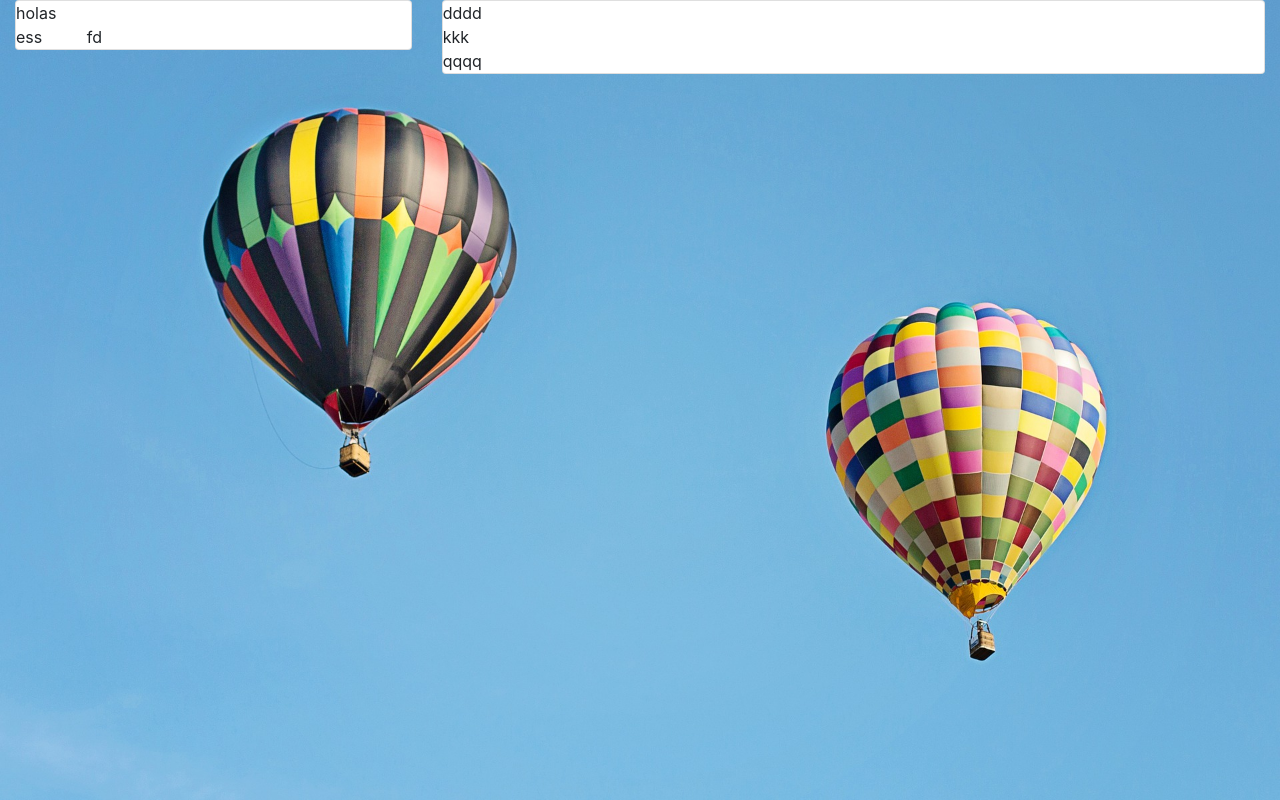
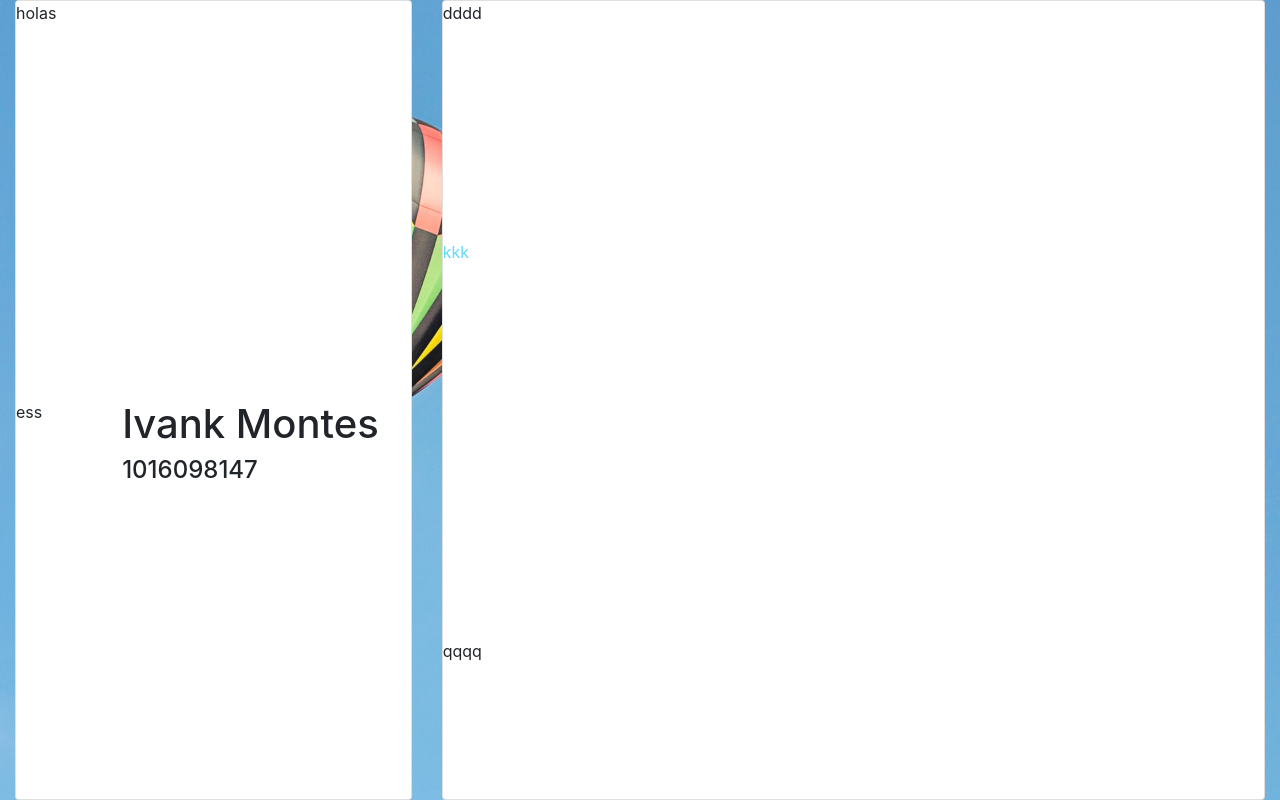
Before and after one commit to Ivank14/login, a React (Create React App) app in the folder front/: page /perfil in a window 1280 px wide. Built offline with nearby package versions, Linux system fonts and the light colour scheme.

Commit message:
Estructura perfil listo

```diff
--- a/front/src/App.css
+++ b/front/src/App.css
@@ -22,7 +22,10 @@
 .App-link {
   color: #61dafb;
 }
-
+html,body{
+  height: 100%;
+}
+/* div{ height: 100vh;} */
 @keyframes App-logo-spin {
   from {
     transform: rotate(0deg);
@@ -31,6 +34,7 @@
     transform: rotate(360deg);
   }
 }
+
 .wrapper {
   position: relative;
   top: 0;
--- a/front/src/components/Perfil.js
+++ b/front/src/components/Perfil.js
@@ -8,34 +8,37 @@ import ListGroup from 'react-bootstrap/ListGroup'
 export class Perfil extends Component {
     render() {
         return (
-            <Container fluid= {true}>
-            <Row >
+            <div class='wrapper'>
+            <Container fluid= {true} style={{height:'100%'}}>
+            <Row style={{height:'100%'}}>
                 <Col md={4}>
-                    <Card>
+                    <Card style={{height:'100%'}}>
 
 
-                    <Row >
+                    <Row className='h-50'>
                         <Col>holas</Col>
                     </Row>
-                    <Row>
-                        <Col md={2}>
+                    <Row className='h-50'>
+                        <Col md={3}>
                             ess
                         </Col>
-                        <Col md={10}>
-                            fd
+                        <Col md={9}>
+                            <h1>Ivank Montes</h1>
+                            <h4>1016098147</h4>
                         </Col>
                     </Row>
                     </Card>
                 </Col>
-                <Col md={8}>
-                    <Card>
-                    <Row><Col>dddd</Col></Row>
-                    <Row><Col>kkk</Col></Row>
-                    <Row><Col>qqqq</Col></Row>
+                <Col md={8} style={{height:'100%'}}>
+                    <Card style={{height:'100%'}}>
+                    <Row style={{height:'30%'}}> <Col>dddd</Col></Row>
+                    <Row style={{height:'50%', color:'#61dafb'}}><Col>kkk</Col></Row>
+                    <Row style={{height:'20%'}}><Col>qqqq</Col></Row>
                     </Card>
                 </Col>
             </Row>
             </Container>
+            </div>
 
         )
     }
```
